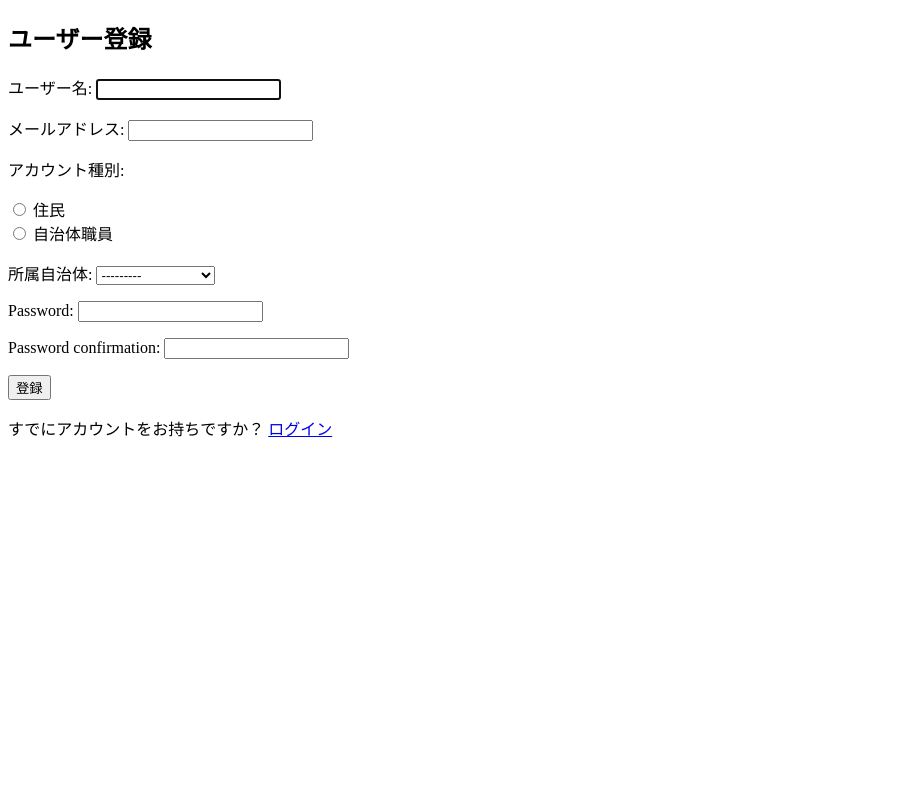
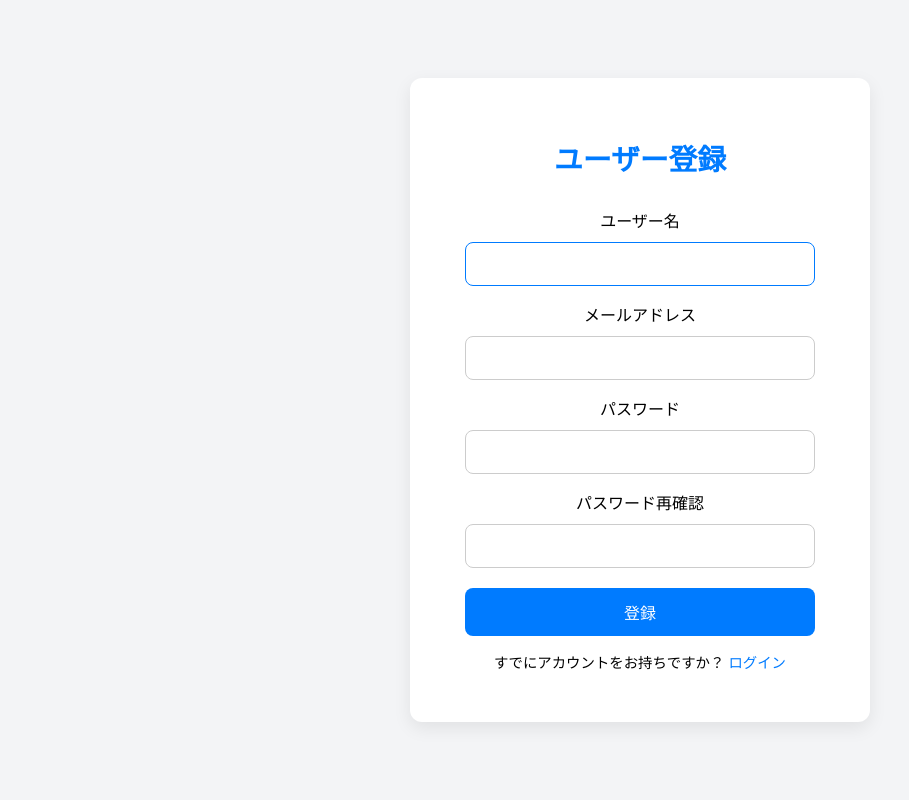
Before and after one commit to s1f102302753/team-project, a Django app: page /users/signup/ in a window 1280 px wide. Shown: the whole page, without its empty margins (0-909 px from the left). Run offline with Django 5.2, Linux system fonts and the light colour scheme; data comes from the database, SQL or seed files in the repository.

Commit message:
signupのcss

```diff
--- /dev/null
+++ b/notices/static/notices/css/signup.css
@@ -0,0 +1,98 @@
+/* ===== 背景 ===== */
+body {
+  font-family: 'Noto Sans JP', sans-serif;
+  background-color: #f3f4f6; /* 明るいグレー */
+  margin: 0;
+  padding: 0;
+  display: flex;
+  justify-content: center;
+  align-items: center;
+  min-height: 100vh; /* 画面中央に配置 */
+}
+
+/* ===== コンテナ ===== */
+.signup-container {
+  width: 100%;
+  max-width: 400px;
+  padding: 35px 30px;
+  background-color: #fff;
+  border-radius: 12px;
+  box-shadow: 0 6px 18px rgba(0,0,0,0.08);
+  text-align: center;
+}
+
+/* ===== 見出し ===== */
+.signup-container h2 {
+  margin-bottom: 30px;
+  color: #007bff;
+  font-size: 1.8rem;
+}
+
+/* ===== フォーム ===== */
+.signup-form input[type="text"],
+.signup-form input[type="email"],
+.signup-form input[type="password"] {
+  width: 90%;
+  max-width: 350px;
+  padding: 12px 15px;
+  margin: 10px auto;
+  border: 1px solid #ccc;
+  border-radius: 8px;
+  font-size: 1rem;
+  display: block;
+  box-sizing: border-box;
+  transition: border-color 0.2s;
+}
+
+.signup-form input:focus {
+  border-color: #007bff;
+  outline: none;
+}
+
+/* ===== ボタン ===== */
+.signup-button {
+  width: 95%;
+  max-width: 350px;
+  padding: 12px 0;
+  margin: 20px auto 0;
+  background-color: #007bff;
+  color: #fff;
+  border: none;
+  border-radius: 8px;
+  font-size: 1rem;
+  cursor: pointer;
+  display: block;
+  transition: background-color 0.2s, transform 0.2s;
+}
+
+.signup-button:hover {
+  background-color: #0056b3;
+  transform: translateY(-2px);
+}
+
+/* ===== ログインリンク ===== */
+.login-link {
+  margin-top: 15px;
+  font-size: 0.9rem;
+}
+
+.login-link a {
+  color: #007bff;
+  text-decoration: none;
+}
+
+.login-link a:hover {
+  text-decoration: underline;
+}
+
+/* ===== スマホ対応 ===== */
+@media (max-width: 480px) {
+  .signup-container {
+    padding: 25px 20px;
+  }
+
+  .signup-form input,
+  .signup-button {
+    width: 95%;
+  }
+}
--- a/users/templates/users/signup.html
+++ b/users/templates/users/signup.html
@@ -1,19 +1,44 @@
 <!DOCTYPE html>
-<html>
+<html lang="ja">
 <head>
-    <title>サインアップ</title>
+  {% load static %}
+  <meta charset="UTF-8">
+  <title>ユーザー登録</title>
+  <link rel="stylesheet" href="{% static 'notices/css/signup.css' %}">
 </head>
 <body>
+<div class="signup-container">
+  <h2>ユーザー登録</h2>
+  <form method="post" class="signup-form">
+  {% csrf_token %}
 
-{% block content %}
-  <h2>ユーザー登録</h2>
-  <form method="post">
-    {% csrf_token %}
-    {{ form.as_p }}
-    <button type="submit">登録</button>
+  <p>
+    <label for="id_username">ユーザー名</label><br>
+    {{ form.username }}
+  </p>
+
+  <p>
+    <label for="id_email">メールアドレス</label><br>
+    {{ form.email }}
+  </p>
+
+  <p>
+    <label for="id_password1">パスワード</label><br>
+    {{ form.password1 }}
+  </p>
+
+  <p>
+    <label for="id_password2">パスワード再確認</label><br>
+    {{ form.password2 }}
+  </p>
+  <button type="submit" class="signup-button">登録</button>
   </form>
-  <p>すでにアカウントをお持ちですか？ <a href="{% url 'users:login' %}">ログイン</a></p>
-{% endblock %}
+
+  <p class="login-link">
+    すでにアカウントをお持ちですか？
+    <a href="{% url 'users:login' %}">ログイン</a>
+  </p>
+</div>
 
 </body>
 </html>
```
